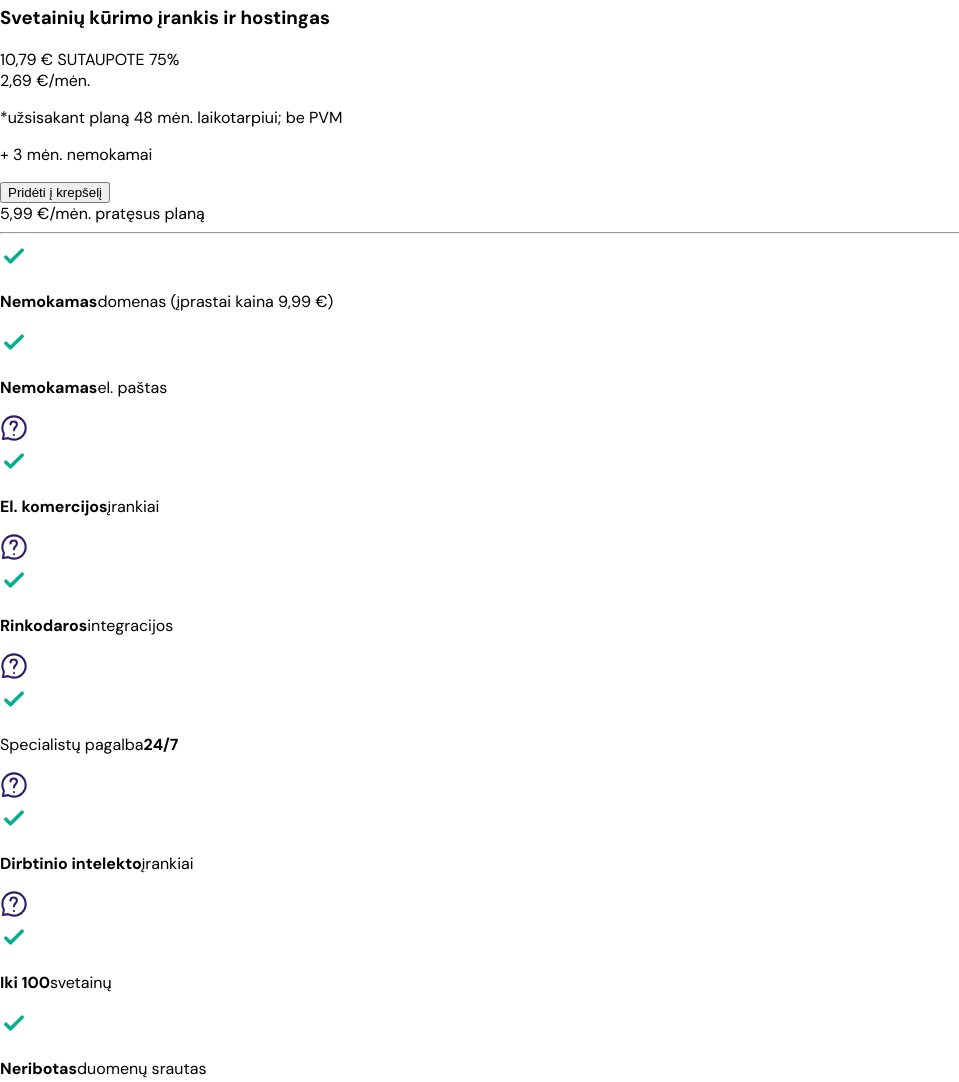
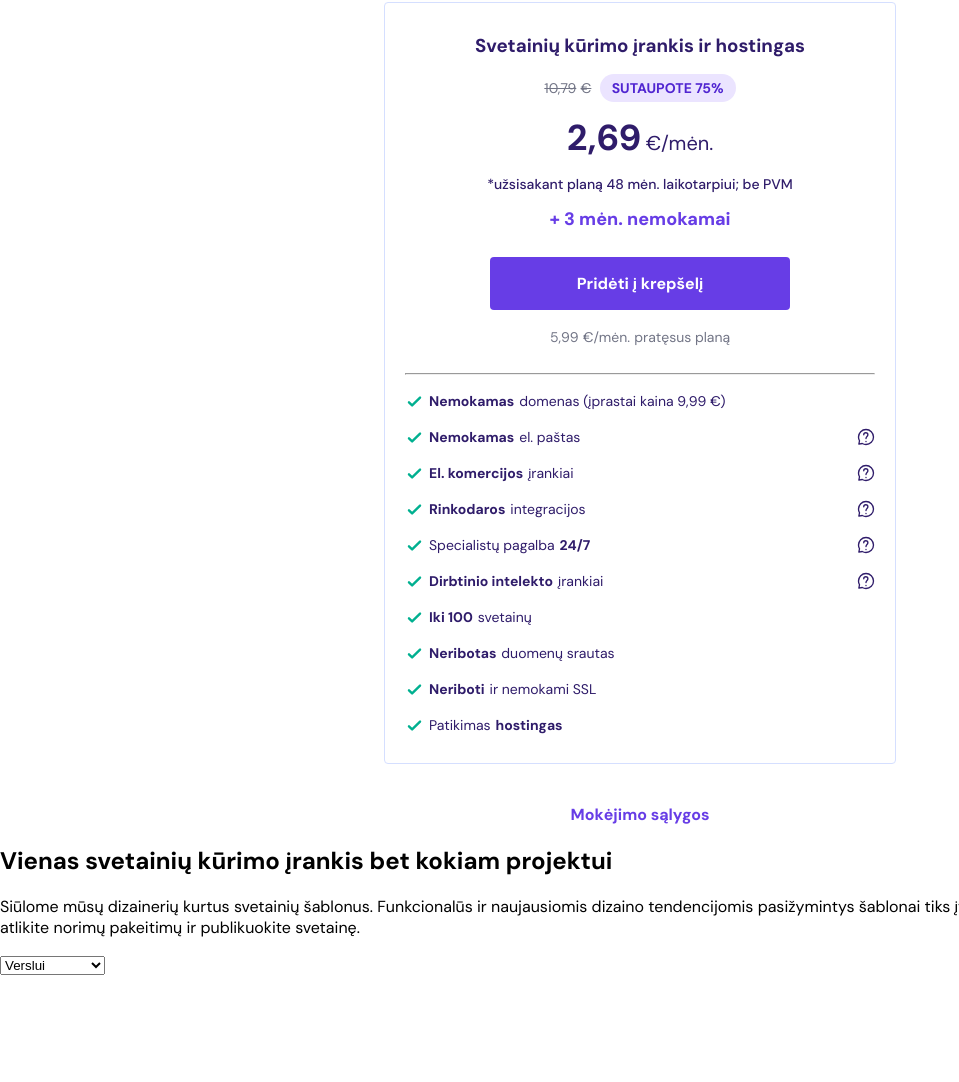
Before and after one commit to SlunkiusTu/Hostinger, a plain HTML site: page index.html in a window 1280 px wide. Shown: the part 1321-2403 px from the top of the page, without its empty margins (0-959 px from the left). After the commit the page ends 2296 px from the top, so only its background shows below. Drawn offline with Linux system fonts and the light colour scheme; some icons are missing.

Commit message:
added discout box

```diff
--- a/index.html
+++ b/index.html
@@ -140,48 +140,31 @@
         <div class="discountContent">
           <h3>Svetainių kūrimo įrankis ir hostingas</h3>
           <div class="savings">
-            <span>10,79</span>
-            <span>€</span>
-            <span>SUTAUPOTE 75%</span>
+            <div class="bestDeal">
+              <span class="euroLine">10,79</span>
+              <span class="euroLine">€</span>
+              <span class="save">SUTAUPOTE 75%</span>
+
               <div class="price">
                 <span class="numbers">2,69</span>
                 <span class="euro">€/mėn.</span>
               </div>
-            <p>*užsisakant planą 48 mėn. laikotarpiui; be PVM</p>
+              <p class="pvm">*užsisakant planą 48 mėn. laikotarpiui; be PVM</p>
               <p class="free">+ 3 mėn. nemokamai</p>
               <button>Pridėti į krepšelį</button>
-            <div class="price">
-              <span class="numbers">5,99</span>
-              <span class="euro">€/mėn.</span>
+              <div class="pricePlan">
+                <span class="planNumbers">5,99</span>
+                <span class="euroSmall">€/mėn.</span>
                 <span>pratęsus planą</span>
+              </div>
+            </div>
             <hr />
             <div class="special">
               <div>
+                <p>
                   <?xml version="1.0" encoding="UTF-8"?><svg
-                    width="28px"
-                    height="28px"
-                    stroke-width="3"
-                    viewBox="0 0 24 24"
-                    fill="none"
-                    xmlns="http://www.w3.org/2000/svg"
-                    color="#00b090"
-                  >
-                    <path
-                      d="M5 13l4 4L19 7"
-                      stroke="#00b090"
-                      stroke-width="3"
-                      stroke-linecap="round"
-                      stroke-linejoin="round"
-                    ></path>
-                  </svg>
-                  <p>
-                    <strong>Nemokamas</strong>domenas (įprastai kaina 9,99 €)
-                  </p>
-                </div>
-                <div>
-                  <?xml version="1.0" encoding="UTF-8"?><svg
-                    width="28px"
-                    height="28px"
+                    width="19px"
+                    height="19px"
                     stroke-width="3"
                     viewBox="0 0 24 24"
                     fill="none"
@@ -197,11 +180,35 @@
                     ></path>
                   </svg>
 
-                  <p><strong>Nemokamas</strong>el. paštas</p>
+                  <strong>Nemokamas</strong> domenas (įprastai kaina 9,99 €)
+                </p>
+              </div>
+              <div class="questionMark">
+                <div>
+                  <p>
+                    <?xml version="1.0" encoding="UTF-8"?><svg
+                      width="19px"
+                      height="19px"
+                      stroke-width="3"
+                      viewBox="0 0 24 24"
+                      fill="none"
+                      xmlns="http://www.w3.org/2000/svg"
+                      color="#00b090"
+                    >
+                      <path
+                        d="M5 13l4 4L19 7"
+                        stroke="#00b090"
+                        stroke-width="3"
+                        stroke-linecap="round"
+                        stroke-linejoin="round"
+                      ></path>
+                    </svg>
+                    <strong>Nemokamas</strong> el. paštas
+                  </p>
                 </div>
                 <?xml version="1.0" encoding="UTF-8"?><svg
-                  width="28px"
-                  height="28px"
+                  width="18px"
+                  height="18px"
                   stroke-width="1.8"
                   viewBox="0 0 24 24"
                   fill="none"
@@ -223,11 +230,14 @@
                     stroke-linejoin="round"
                   ></path>
                 </svg>
+              </div>
 
+              <div class="questionMark">
                 <div>
+                  <p>
                     <?xml version="1.0" encoding="UTF-8"?><svg
-                    width="28px"
-                    height="28px"
+                      width="19px"
+                      height="19px"
                       stroke-width="3"
                       viewBox="0 0 24 24"
                       fill="none"
@@ -243,12 +253,12 @@
                       ></path>
                     </svg>
 
-                  <p><strong>El. komercijos</strong>įrankiai</p>
+                    <strong>El. komercijos</strong> įrankiai
+                  </p>
                 </div>
-
                 <?xml version="1.0" encoding="UTF-8"?><svg
-                  width="28px"
-                  height="28px"
+                  width="18px"
+                  height="18px"
                   stroke-width="1.8"
                   viewBox="0 0 24 24"
                   fill="none"
@@ -270,11 +280,14 @@
                     stroke-linejoin="round"
                   ></path>
                 </svg>
+              </div>
 
+              <div class="questionMark">
                 <div>
+                  <p>
                     <?xml version="1.0" encoding="UTF-8"?><svg
-                    width="28px"
-                    height="28px"
+                      width="19px"
+                      height="19px"
                       stroke-width="3"
                       viewBox="0 0 24 24"
                       fill="none"
@@ -290,12 +303,12 @@
                       ></path>
                     </svg>
 
-                  <p><strong>Rinkodaros</strong>integracijos</p>
+                    <strong>Rinkodaros</strong> integracijos
+                  </p>
                 </div>
-
                 <?xml version="1.0" encoding="UTF-8"?><svg
-                  width="28px"
-                  height="28px"
+                  width="18px"
+                  height="18px"
                   stroke-width="1.8"
                   viewBox="0 0 24 24"
                   fill="none"
@@ -317,11 +330,14 @@
                     stroke-linejoin="round"
                   ></path>
                 </svg>
+              </div>
 
+              <div class="questionMark">
                 <div>
+                  <p>
                     <?xml version="1.0" encoding="UTF-8"?><svg
-                    width="28px"
-                    height="28px"
+                      width="19px"
+                      height="19px"
                       stroke-width="3"
                       viewBox="0 0 24 24"
                       fill="none"
@@ -337,12 +353,12 @@
                       ></path>
                     </svg>
 
-                  <p>Specialistų pagalba<strong>24/7</strong></p>
+                    Specialistų pagalba <strong>24/7</strong>
+                  </p>
                 </div>
-
                 <?xml version="1.0" encoding="UTF-8"?><svg
-                  width="28px"
-                  height="28px"
+                  width="18px"
+                  height="18px"
                   stroke-width="1.8"
                   viewBox="0 0 24 24"
                   fill="none"
@@ -364,11 +380,14 @@
                     stroke-linejoin="round"
                   ></path>
                 </svg>
+              </div>
 
+              <div class="questionMark">
                 <div>
+                  <p>
                     <?xml version="1.0" encoding="UTF-8"?><svg
-                    width="28px"
-                    height="28px"
+                      width="19px"
+                      height="19px"
                       stroke-width="3"
                       viewBox="0 0 24 24"
                       fill="none"
@@ -384,12 +403,12 @@
                       ></path>
                     </svg>
 
-                  <p><strong>Dirbtinio intelekto</strong>įrankiai</p>
+                    <strong>Dirbtinio intelekto</strong> įrankiai
+                  </p>
                 </div>
-
                 <?xml version="1.0" encoding="UTF-8"?><svg
-                  width="28px"
-                  height="28px"
+                  width="18px"
+                  height="18px"
                   stroke-width="1.8"
                   viewBox="0 0 24 24"
                   fill="none"
@@ -411,11 +430,13 @@
                     stroke-linejoin="round"
                   ></path>
                 </svg>
+              </div>
 
               <div>
+                <p>
                   <?xml version="1.0" encoding="UTF-8"?><svg
-                    width="28px"
-                    height="28px"
+                    width="19px"
+                    height="19px"
                     stroke-width="3"
                     viewBox="0 0 24 24"
                     fill="none"
@@ -431,12 +452,14 @@
                     ></path>
                   </svg>
 
-                  <p><strong>Iki 100</strong>svetainų</p>
+                  <strong>Iki 100</strong> svetainų
+                </p>
               </div>
               <div>
+                <p>
                   <?xml version="1.0" encoding="UTF-8"?><svg
-                    width="28px"
-                    height="28px"
+                    width="19px"
+                    height="19px"
                     stroke-width="3"
                     viewBox="0 0 24 24"
                     fill="none"
@@ -452,12 +475,14 @@
                     ></path>
                   </svg>
 
-                  <p><strong>Neribotas</strong>duomenų srautas</p>
+                  <strong>Neribotas</strong> duomenų srautas
+                </p>
               </div>
               <div>
+                <p>
                   <?xml version="1.0" encoding="UTF-8"?><svg
-                    width="28px"
-                    height="28px"
+                    width="19px"
+                    height="19px"
                     stroke-width="3"
                     viewBox="0 0 24 24"
                     fill="none"
@@ -473,12 +498,14 @@
                     ></path>
                   </svg>
 
-                  <p><strong>Neriboti</strong>ir nemokami SSL</p>
+                  <strong>Neriboti</strong> ir nemokami SSL
+                </p>
               </div>
               <div>
+                <p>
                   <?xml version="1.0" encoding="UTF-8"?><svg
-                    width="28px"
-                    height="28px"
+                    width="19px"
+                    height="19px"
                     stroke-width="3"
                     viewBox="0 0 24 24"
                     fill="none"
@@ -494,12 +521,31 @@
                     ></path>
                   </svg>
 
-                  <p>Patikimas<strong>hostingas</strong></p>
+                  Patikimas<strong> hostingas</strong>
+                </p>
               </div>
             </div>
           </div>
         </div>
       </div>
+      <p class="conditions">Mokėjimo sąlygos</p>
+    </section>
+    <section>
+      <div class="toolsWraper">
+        <h2>Vienas svetainių kūrimo įrankis bet kokiam projektui</h2>
+        <p>
+          Siūlome mūsų dizainerių kurtus svetainių šablonus. Funkcionalūs ir
+          naujausiomis dizaino tendencijomis pasižymintys šablonai tiks įvairaus
+          pobūdžio svetainėms. Tiesiog atlikite norimų pakeitimų ir publikuokite
+          svetainę.
+        </p>
+        <select name="Verslui" id="">
+          <option value="">Verslui</option>
+          <option value="">El.parduotuvė</option>
+          <option value="">Portfolio</option>
+          <option value="">Tinklaraštis</option>
+          <option value="">Kita</option>
+        </select>
       </div>
     </section>
   </body>
--- a/scss/index.scss
+++ b/scss/index.scss
@@ -75,7 +75,7 @@ body {
   }
 
   .free {
-    color: $mainTextColor;
+    color: #673de6;
     font-weight: 800;
     font-size: 18px;
     margin: 0;
@@ -184,3 +184,116 @@ body {
     font-weight: 500;
   }
 }
+
+// discount box
+
+.discount {
+  @include flexCenter();
+  margin-top: 16px;
+
+  .discountContent {
+    border: 1px solid #d5dfff;
+    border-radius: 4px;
+    min-width: 470px;
+    padding: 10px 20px 20px 20px;
+  }
+
+  h3 {
+    text-align: center;
+    color: $mainTextColor;
+    margin-top: 20px;
+  }
+
+  .savings {
+    .bestDeal {
+      text-align: center;
+
+      .euroLine {
+        color: #727586;
+        text-decoration-line: line-through;
+        font-size: 14px;
+      }
+
+      .save {
+        background-color: #ebe4ff;
+        color: #5025d1;
+        padding: 5px 12px;
+        border-radius: 20px;
+        font-size: 14px;
+        font-weight: 700;
+        margin-left: 4px;
+      }
+
+      .price {
+        color: $mainTextColor;
+        padding-top: 16px;
+
+        .numbers {
+          font-size: 36px;
+          font-weight: 700;
+        }
+        .euro {
+          font-size: 20px;
+        }
+      }
+
+      .pvm {
+        color: $mainTextColor;
+        font-size: 14px;
+        font-weight: 500;
+      }
+
+      .free {
+        color: #673de6;
+        font-weight: 800;
+        font-size: 18px;
+        margin: 0;
+        margin-bottom: 26px;
+      }
+
+      button {
+        @include buttonContent();
+      }
+
+      .pricePlan {
+        margin: 16px 0 26px 0;
+        span {
+          color: #727586;
+          font-size: 14px;
+          margin-top: 16px;
+        }
+      }
+    }
+
+    .special {
+      display: flex;
+      flex-direction: column;
+      color: $mainTextColor;
+
+      div {
+        display: flex;
+        align-items: center;
+        height: 36px;
+      }
+
+      p {
+        font-size: 14px;
+        display: flex;
+        gap: 5px;
+      }
+
+      .questionMark {
+        display: flex;
+        justify-content: space-between;
+      }
+    }
+  }
+}
+
+.conditions {
+  color: #673de6;
+  font-weight: 700;
+  cursor: pointer;
+  text-align: center;
+  margin-top: 40px;
+}
```
Also changed, not shown: scss/index.css, 1 other file. Lines whose indentation alone changed are shown as unchanged.
